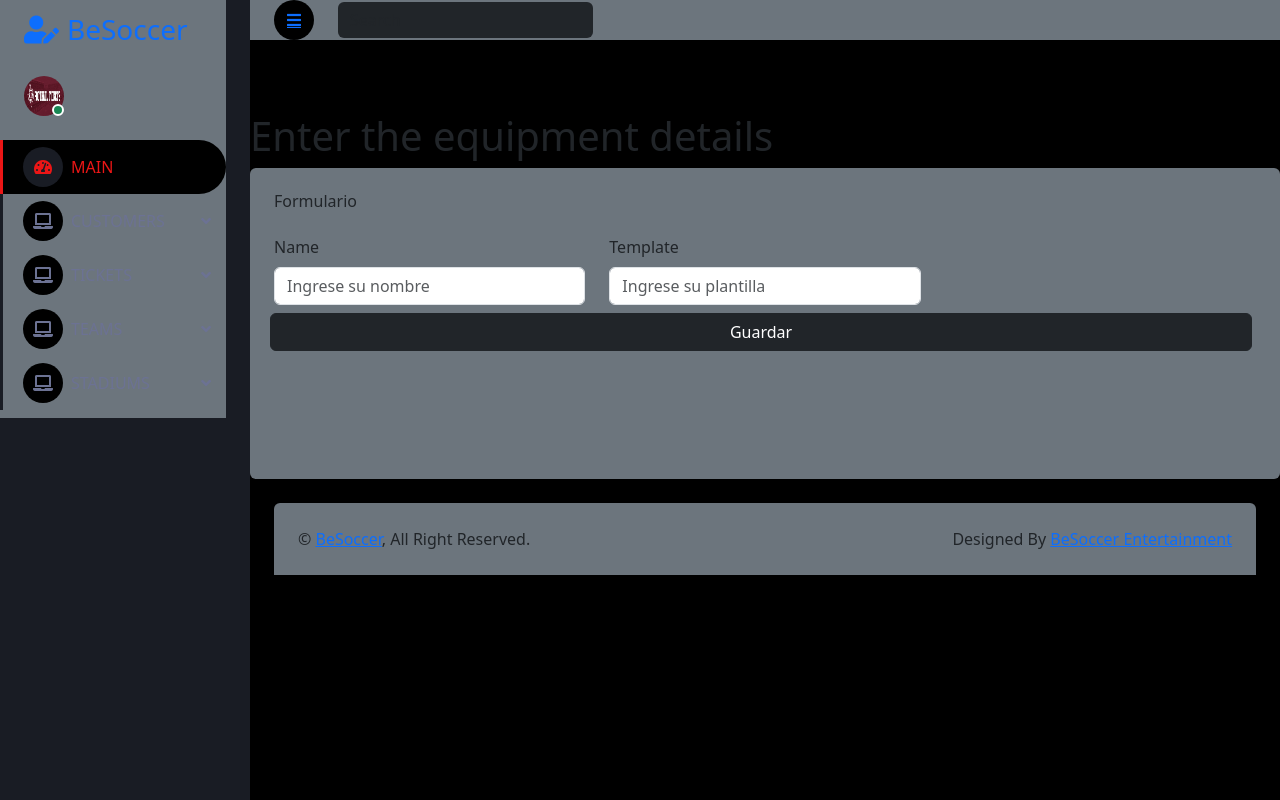
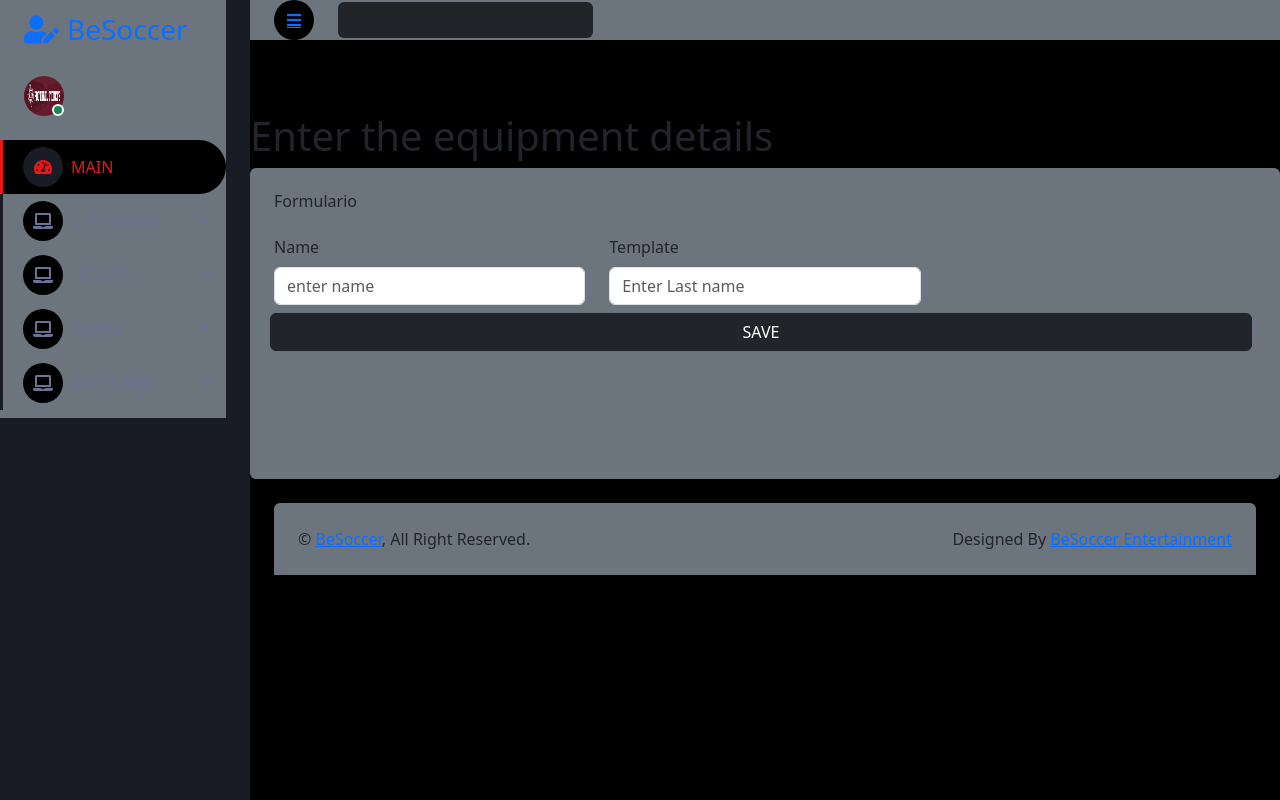
Before and after one commit to BryanMartinez1529/tickets, a CodeIgniter app: page /tickets/index.php/teams/new in a window 1280 px wide. Run offline with CodeIgniter, Linux system fonts and the light colour scheme; some libraries are stand-ins or nearby versions.

Commit message:
change in to teams

```diff
--- a/application/views/teams/new.php
+++ b/application/views/teams/new.php
@@ -12,15 +12,15 @@
                               <div class="row">
                                 <div class="col-md-4">
                                     <label for="" class="form-label">Name</label>
-                                    <input type="text"  name="name_equi " class="form-control" placeholder="Ingrese su nombre" id="name_equi " required>
+                                    <input type="text"  name="name_equi " class="form-control" placeholder="enter name" id="name_equi " required>
                                 </div>
                                 <div class="col-md-4">
                                     <label class="form-label">Template</label>
-                                    <input type="text" name="template_equi" placeholder="Ingrese su plantilla" class="form-control" id="template_equi" required>
+                                    <input type="text" name="template_equi" placeholder="Enter Last name" class="form-control" id="template_equi" required>
                                 </div>
 
                               <div class="row">
-                                <button type="submit" class="btn btn-dark m-2">Guardar</button>
+                                <button type="submit" class="btn btn-dark m-2">SAVE</button>
                               </div>
 
                             </form>
```
